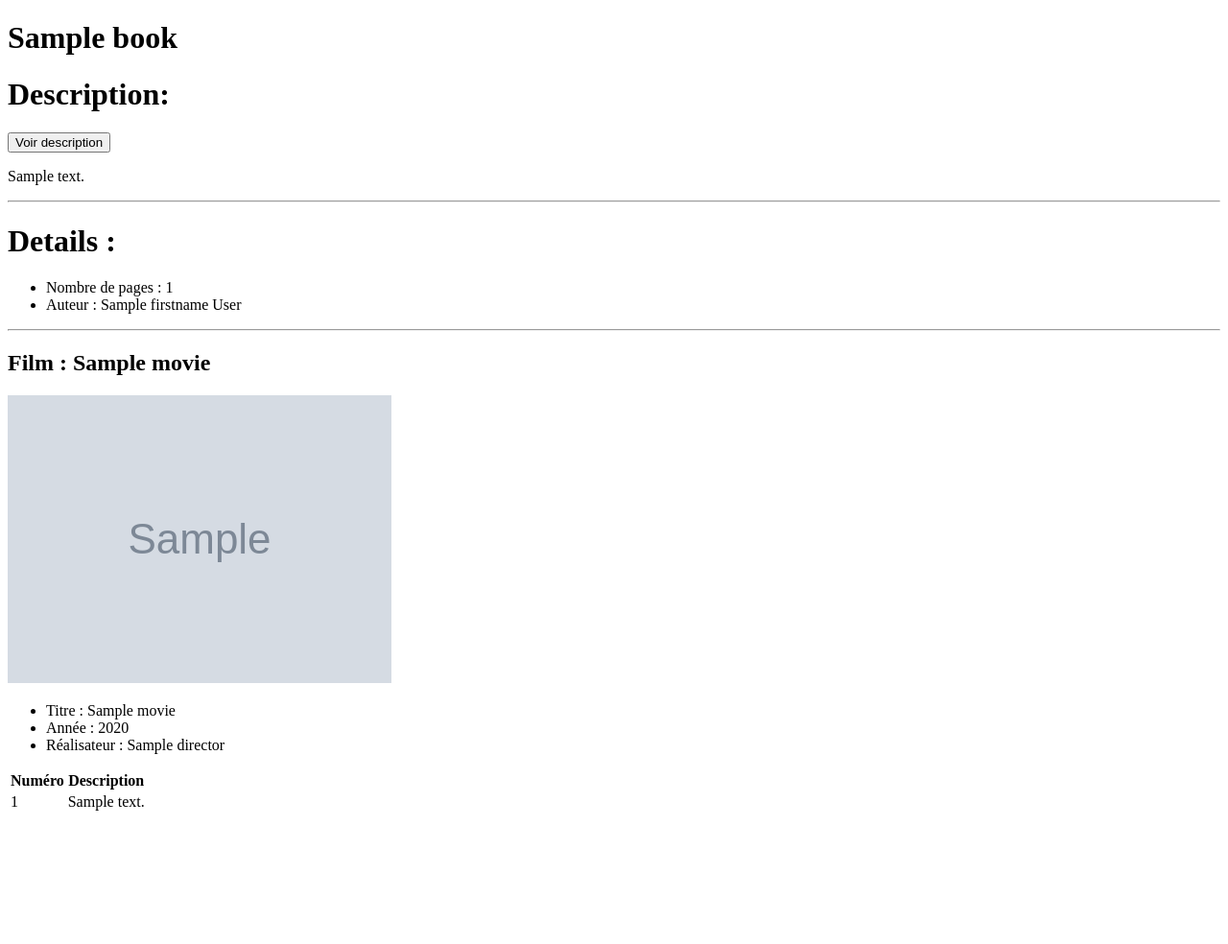
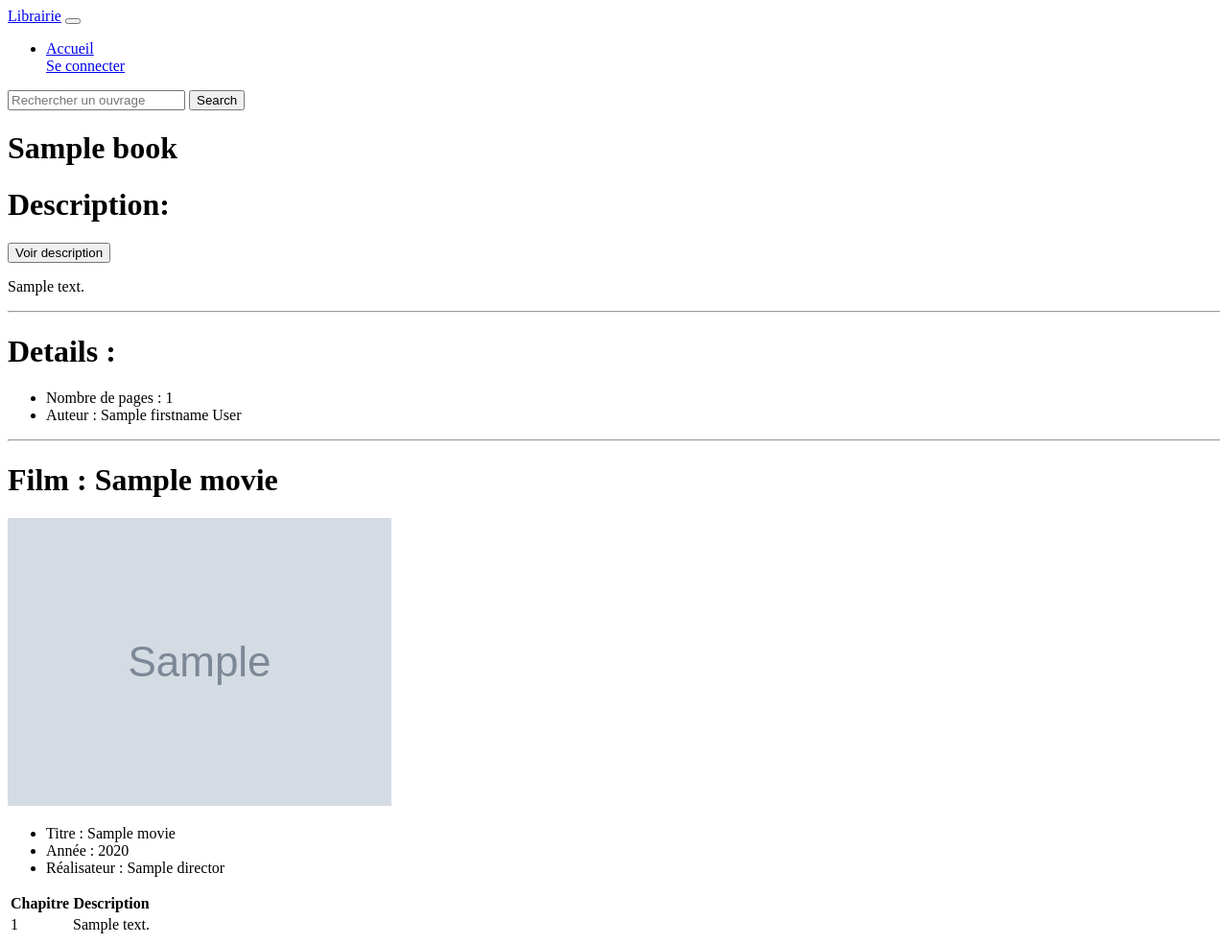
Before and after one commit to Cid-Jie/mylibrairy, a PHP site: template templates/book/details.html.twig in a window 1280 px wide. Shown: the whole page at 96% size. Before the commit the page ends 845 px from the top, so only its background shows below. Run offline with PHP 8.4, Linux system fonts and the light colour scheme; the template is opened without the code that fills it: most values are stand-ins (such as "Sample title", 1, 10 or a date in 2020); grey boxes marked "Sample" are stand-in pictures; some libraries are stand-ins or nearby versions.

```diff
--- a/assets/styles/variables.scss
+++ b/assets/styles/variables.scss
@@ -1,2 +1,3 @@
 $color-white: white;
 $color-dark: black;
+$color-orange: rgb(231, 193, 121);
--- a/src/Controller/LoginController.php
+++ b/src/Controller/LoginController.php
@@ -21,7 +21,7 @@ class LoginController extends AbstractController
         ]);
     }
 
-    #[Route('/logout', name: 'app_logout', methods: ['GET'])]
+    #[Route('/logout', name: 'logout', methods: ['GET'])]
     public function logout()
     {
         // controller can be blank: it will never be called!
--- /dev/null
+++ b/templates/_navbar.html.twig
@@ -0,0 +1,43 @@
+<nav class="navbar navbar-expand-lg navbar-light bg-light">
+	<div class="container-fluid">
+		<a class="navbar-brand" href="#">Librairie</a>
+		<button class="navbar-toggler" type="button" data-bs-toggle="collapse" data-bs-target="#navbarSupportedContent" aria-controls="navbarSupportedContent" aria-expanded="false" aria-label="Toggle navigation">
+			<span class="navbar-toggler-icon"></span>
+		</button>
+		<div class="collapse navbar-collapse" id="navbarSupportedContent">
+			<ul class="navbar-nav me-auto mb-2 mb-lg-0">
+				<li class="nav-item">
+					<a class="nav-link active" aria-current="page" href="/">Accueil</a>
+				</li>
+				{% if is_granted('ROLE_ADMIN') %}
+					<li class="nav-item dropdown">
+						<a class="nav-link dropdown-toggle" href="#" id="navbarDropdown" role="button" data-bs-toggle="dropdown" aria-expanded="false">
+							Admin
+						</a>
+						<ul class="dropdown-menu" aria-labelledby="navbarDropdown">
+							<li>
+								<a class="dropdown-item" href="/author/new">Ajouter un auteur</a>
+							</li>
+							<li>
+								<a class="dropdown-item" href="/book/add">Ajouter un livre</a>
+							</li>
+						</ul>
+					</li>
+				{% endif %}
+				{% if app.user %}
+					<a class="nav-link">Bonjour
+						{{ app.user.email }}<a>
+							<a class="nav-link" href="{{ path('logout') }}">
+								Se déconnecter</a>
+						{% else %}
+							<a class="nav-link" href="{{ path('login') }}">
+								Se connecter</a>
+						{% endif %}
+					</ul>
+					<form class="d-flex">
+						<input class="form-control me-2" type="search" placeholder="Rechercher un ouvrage" aria-label="Search">
+						<button class="btn btn-outline-success" type="submit">Search</button>
+					</form>
+				</div>
+			</div>
+		</nav>
--- a/templates/base.html.twig
+++ b/templates/base.html.twig
@@ -14,6 +14,7 @@
         {% endblock %}
     </head>
     <body>
+        {% include '_navbar.html.twig' %}
         {% block body %}{% endblock %}
     </body>
 </html>
--- a/templates/book/add.html.twig
+++ b/templates/book/add.html.twig
@@ -5,7 +5,7 @@
 
 {% block body %}
     <main class="container">
-        <h1 class="text-center p-3">Nouveau livre</h1>
+        <h1 class="text-center mt-5 mb-5">Ajouter un livre à la collection</h1>
         {{ form_start(form) }}
             {{ form_widget(form) }}
             <input type="submit" value="Envoyer">
--- a/templates/book/details.html.twig
+++ b/templates/book/details.html.twig
@@ -9,8 +9,8 @@
         </div>
 
         <div class="row">
-            <h1 class="">Description: </h1>
-            <button class="btn btn-primary" type="button" data-bs-toggle="collapse" data-bs-target="#collapseExample" aria-expanded="false" aria-controls="collapseExample">
+            <h1 class="description">Description: </h1>
+            <button class="btn btn-primary" id="button-description" type="button" data-bs-toggle="collapse" data-bs-target="#collapseExample" aria-expanded="false" aria-controls="collapseExample">
                 Voir description
             </button>
 
@@ -32,8 +32,8 @@
 
             <hr class="m-5">
 
-            <h2>Film : {{ movie.Title }}</h2>
-            <div class="row">
+            <h1>Film : {{ movie.Title }}</h1>
+            <div class="row mb-5">
                 <img class="col-4 img-fluid" src="{{ movie.Poster }}">
                 <div class="col-8">
                     <ul>
@@ -49,7 +49,7 @@
         <table class="table">
             <thead>
                 <tr>
-                    <th>Numéro</th>
+                    <th>Chapitre</th>
                     <th>Description</th>
                 </tr>
             </thead>
@@ -62,5 +62,6 @@
                 {% endfor %}
             </tbody>
         </table>
+
     </main>
 {% endblock %}
```
Also changed, not shown: assets/styles/app.scss (+10 -0 lines), templates/author/new.html.twig (+10 -6 lines), templates/book/index.html.twig (+1 -10 lines), templates/login/index.html.twig (+8 -6 lines), assets/images/user.png (added), 1 other file.
